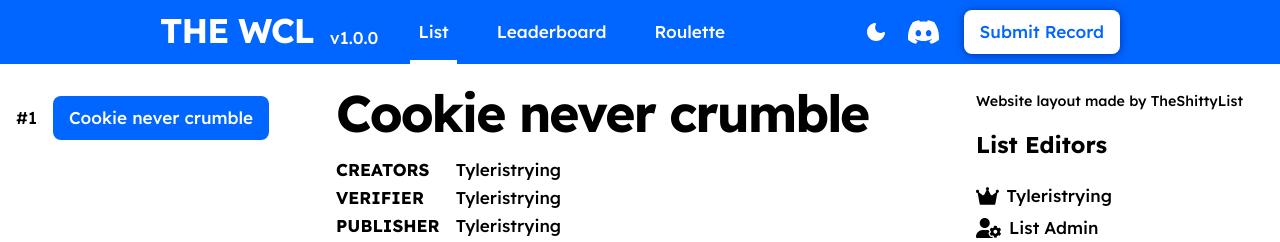
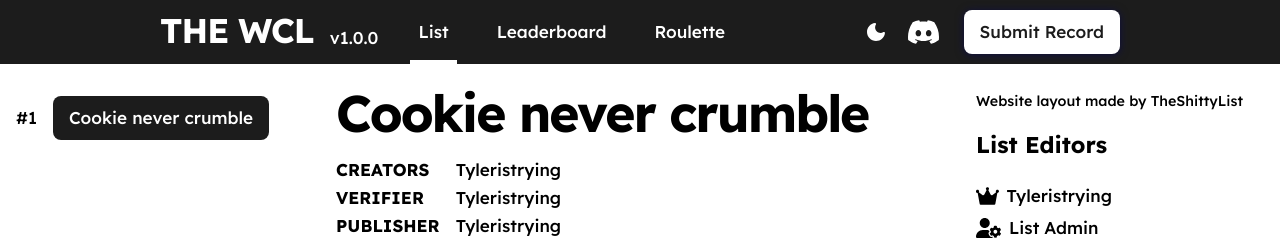
Before and after one commit to racoonindisguise/WaveControlList, a plain HTML site: page index.html in a window 1280 px wide. Shown: the top 242 px of the page. Drawn offline with nearby package versions, Linux system fonts and the light colour scheme.

Commit message:
Update main.css

```diff
--- a/css/main.css
+++ b/css/main.css
@@ -3,7 +3,7 @@
     --color-on-background: black;
     --color-background-hover: #eee;
     --color-on-background-hover: black;
-    --color-primary: #0066ff;
+    --color-primary: #1c1c1c;
     --color-on-primary: white;
     --color-error: #de0000;
     --color-on-error: white;
```
